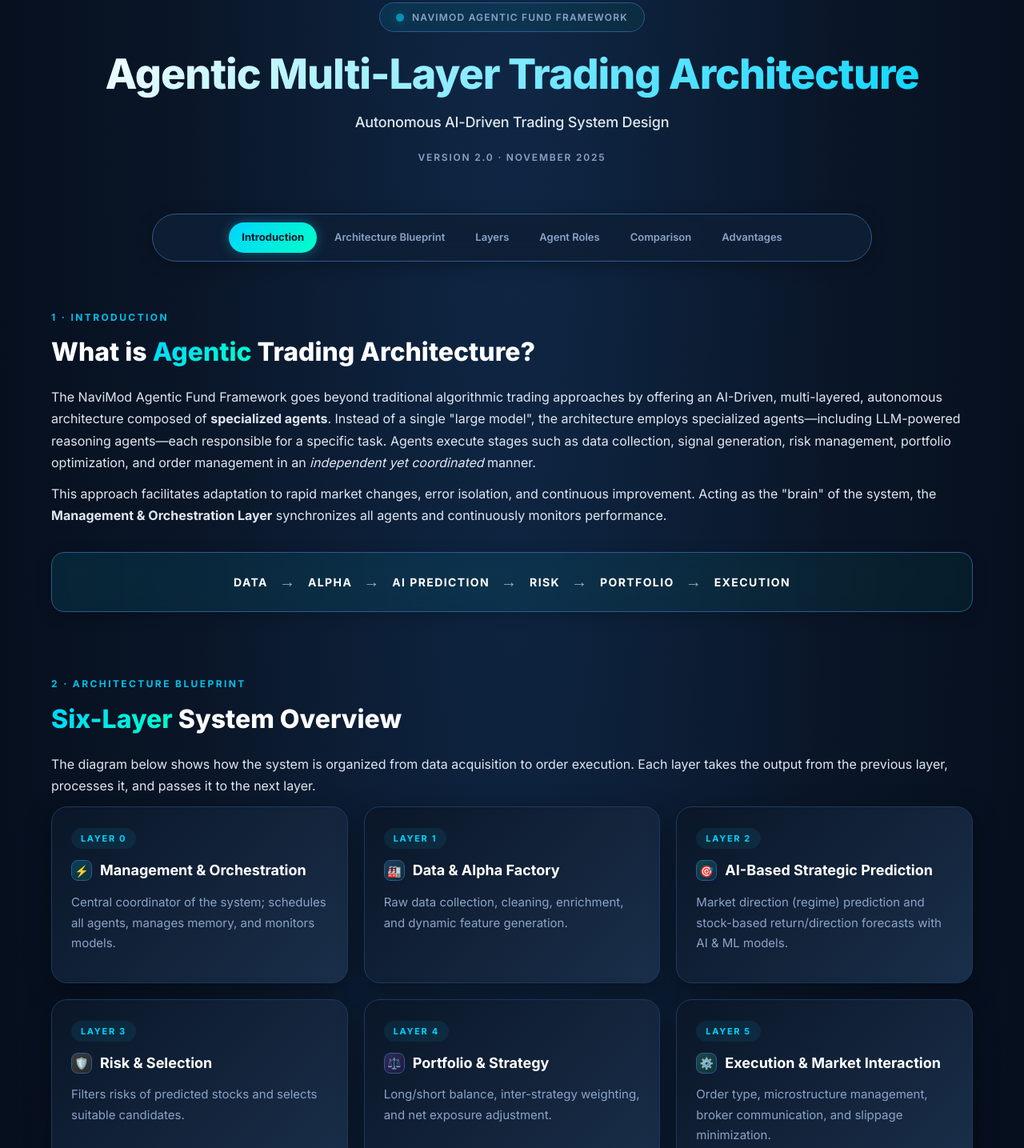
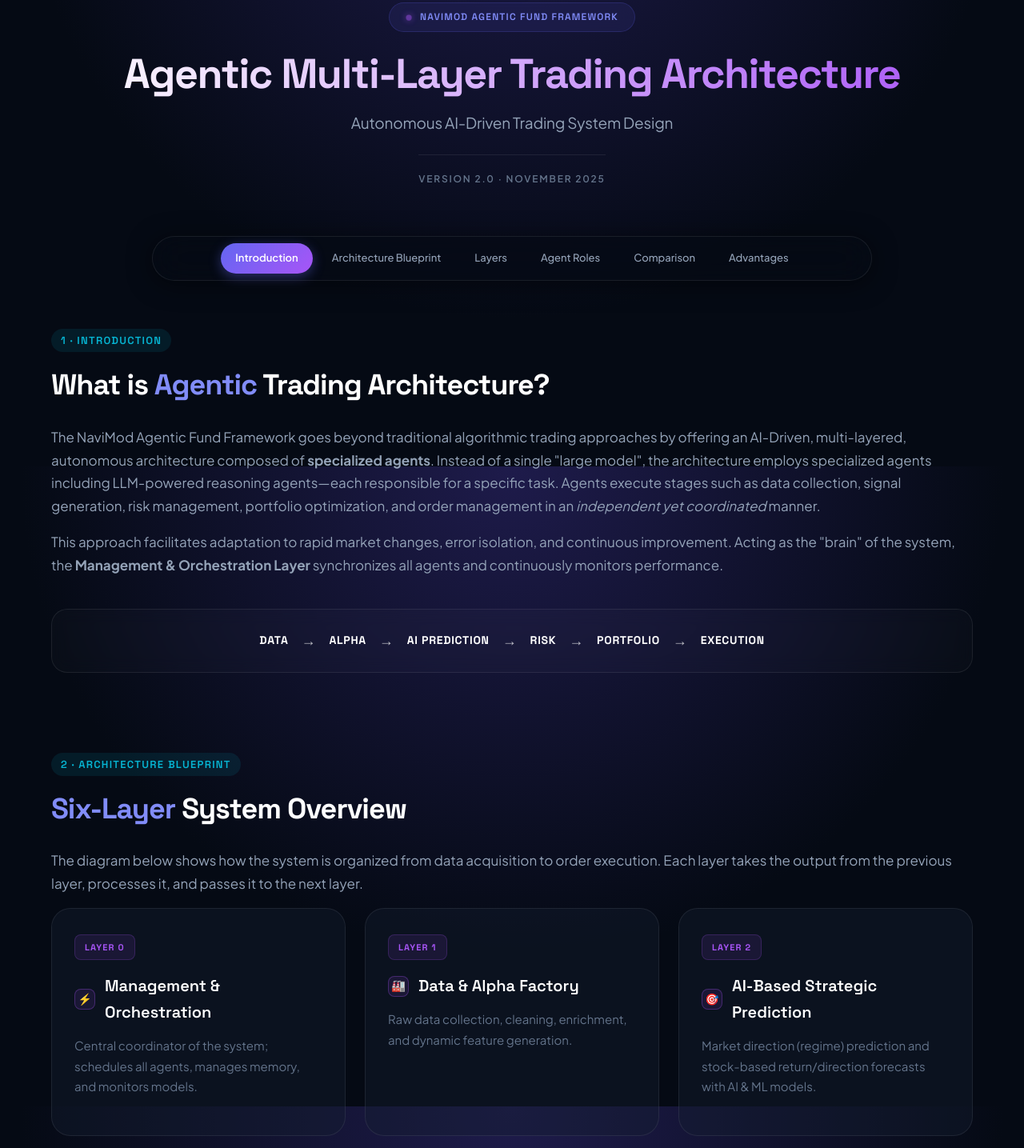
Before and after one commit to navimod-web/agentic_framework, a plain HTML site: page index.html in a window 1280 px wide. Shown: the part 217-1652 px from the top of the page at 80% size. Drawn offline with Linux system fonts and the light colour scheme.

Commit message:
Add files via upload

```diff
--- a/index.html
+++ b/index.html
@@ -1,8 +1,7 @@
 <!DOCTYPE html>
 <html lang="en">
 <head>
-   <!-- Google tag (gtag.js) -->
-<script async src="https://www.googletagmanager.com/gtag/js?id=G-5TS9K7M4HJ"></script>
+   <script async src="https://www.googletagmanager.com/gtag/js?id=G-5TS9K7M4HJ"></script>
 <script>
   window.dataLayer = window.dataLayer || [];
   function gtag(){dataLayer.push(arguments);}
@@ -10,49 +9,50 @@
 
   gtag('config', 'G-5TS9K7M4HJ');
 </script>
-<script>
-  window.dataLayer = window.dataLayer || [];
-  function gtag(){dataLayer.push(arguments);}
-  gtag('js', new Date());
-
-  gtag('config', 'G-XRV0JVTY6Q');
-</script>
   <meta charset="UTF-8" />
   <title>Agentic Multi-Layer Trading Architecture | NaviMod</title>
   <meta name="viewport" content="width=device-width, initial-scale=1" />
+
   <link rel="preconnect" href="https://fonts.googleapis.com">
   <link rel="preconnect" href="https://fonts.gstatic.com" crossorigin>
-  <link href="https://fonts.googleapis.com/css2?family=Inter:wght@300;400;500;600;700;800&display=swap" rel="stylesheet">
+  <link href="https://fonts.googleapis.com/css2?family=Plus+Jakarta+Sans:wght@300;400;500;600;700;800&family=Space+Grotesk:wght@500;600;700&display=swap" rel="stylesheet">
+
   <style>
     :root {
-      /* Theme Variables */
-      --bg-main: #0a1628;
-      --bg-card: #0f1f35;
-      --bg-card-hover: #142942;
-      --accent: #00d4ff;
-      --accent-secondary: #00ffc8;
-      --accent-soft: rgba(0, 212, 255, 0.08);
-      --accent-glow: rgba(0, 212, 255, 0.35);
-      --text-main: #ffffff;
-      --text-secondary: #e0e7f1;
-      --text-muted: #8ba3c7;
-      --border-soft: #1e3a5f;
-      --border-bright: #2d5a8f;
-      --gradient-1: linear-gradient(135deg, #0a1628 0%, #1a2f4a 100%);
-      --gradient-2: linear-gradient(135deg, rgba(0, 212, 255, 0.1) 0%, rgba(0, 255, 200, 0.05) 100%);
+      /* --- NAVIMOD BRAND PALETTE (Purple/Indigo Theme) --- */
+      --bg-main: #02040a;
+      --bg-card: rgba(20, 30, 48, 0.4);
+      --bg-card-hover: rgba(255, 255, 255, 0.06);
+
+      --primary: #6366f1;       /* Indigo */
+      --primary-light: #818cf8;
+      --accent: #a855f7;        /* Purple (Ana vurgu rengi) */
+      --accent-secondary: #06b6d4; /* Cyan (İkincil vurgu - detaylar için) */
+
+      --text-main: #f8fafc;
+      --text-secondary: #94a3b8;
+      --text-muted: #64748b;
+
+      --border-soft: rgba(255, 255, 255, 0.08);
+      --border-bright: rgba(168, 85, 247, 0.3);
+
+      --gradient-hero: radial-gradient(circle at top center, #1e1b4b 0%, #050a14 60%);
+      --gradient-accent: linear-gradient(135deg, var(--primary) 0%, var(--accent) 100%);
     }
 
     * { box-sizing: border-box; margin: 0; padding: 0; }
 
     body {
-      font-family: "Inter", sans-serif;
-      background: radial-gradient(ellipse at top, #0f2847 0%, #0a1628 45%, #020814 100%);
+      font-family: 'Plus Jakarta Sans', sans-serif;
+      background: var(--bg-main);
+      background-image: var(--gradient-hero);
+      background-attachment: fixed;
       color: var(--text-main);
       line-height: 1.65;
     }
 
-    a { color: var(--accent); text-decoration: none; transition: color 0.2s; }
-    a:hover { color: var(--accent-secondary); }
+    a { color: var(--primary-light); text-decoration: none; transition: color 0.2s; }
+    a:hover { color: var(--accent); }
 
     .page {
       max-width: 1200px;
@@ -69,11 +69,11 @@
 
     /* Logo Image Style */
     .hero-logo {
-      width: 130px; /* Logo Size */
+      width: 130px;
       height: auto;
       display: block;
-      margin: 0 auto 32px; /* Center and space bottom */
-      filter: drop-shadow(0 0 25px rgba(0, 212, 255, 0.25)); /* Neon Glow */
+      margin: 0 auto 32px;
+      filter: drop-shadow(0 0 25px rgba(99, 102, 241, 0.3)); /* Indigo Glow */
       animation: fadeDown 1.2s cubic-bezier(0.2, 0.8, 0.2, 1);
     }
 
@@ -88,37 +88,39 @@
       gap: 10px;
       padding: 8px 20px;
       border-radius: 999px;
-      background: var(--gradient-2);
-      border: 1px solid var(--border-bright);
-      color: var(--text-muted);
+      background: rgba(99, 102, 241, 0.1);
+      border: 1px solid rgba(99, 102, 241, 0.2);
+      color: #818cf8;
       font-size: 12px;
       font-weight: 600;
       letter-spacing: 0.1em;
       text-transform: uppercase;
       backdrop-filter: blur(10px);
+      font-family: 'Space Grotesk', sans-serif;
     }
 
     .logo-dot {
-      width: 10px;
-      height: 10px;
+      width: 8px;
+      height: 8px;
       border-radius: 50%;
       background: var(--accent);
-      box-shadow: 0 0 12px var(--accent-glow), 0 0 24px var(--accent-glow);
+      box-shadow: 0 0 10px var(--accent);
       animation: pulse 2s infinite;
     }
 
     @keyframes pulse {
-      0%, 100% { opacity: 1; }
-      50% { opacity: 0.6; }
+      0%, 100% { opacity: 1; transform: scale(1); }
+      50% { opacity: 0.5; transform: scale(0.9); }
     }
 
     h1 {
       margin-top: 24px;
+      font-family: 'Space Grotesk', sans-serif;
       font-size: clamp(36px, 5vw, 52px);
-      font-weight: 800;
-      letter-spacing: -0.02em;
+      font-weight: 700;
+      letter-spacing: -1.5px;
       line-height: 1.1;
-      background: linear-gradient(135deg, #ffffff 0%, var(--accent) 100%);
+      background: linear-gradient(to right, #ffffff, #a855f7);
       -webkit-background-clip: text;
       -webkit-text-fill-color: transparent;
       background-clip: text;
@@ -126,29 +128,32 @@
 
     .subtitle {
       margin-top: 16px;
-      font-size: 18px;
-      font-weight: 500;
+      font-size: 19px;
+      font-weight: 400;
       color: var(--text-secondary);
       letter-spacing: -0.01em;
     }
 
     .hero-meta {
-      margin-top: 20px;
+      margin-top: 24px;
       font-size: 12px;
       font-weight: 600;
       color: var(--text-muted);
       text-transform: uppercase;
       letter-spacing: 0.15em;
+      border-top: 1px solid var(--border-soft);
+      display: inline-block;
+      padding-top: 20px;
     }
 
     /* NAVIGATION */
     nav {
       margin: 40px auto 60px;
       max-width: 900px;
-      background: rgba(15, 31, 53, 0.85);
+      background: rgba(5, 10, 20, 0.6);
       border-radius: 999px;
-      border: 1px solid var(--border-bright);
-      padding: 10px 16px;
+      border: 1px solid var(--border-soft);
+      padding: 8px;
       display: flex;
       flex-wrap: wrap;
       justify-content: center;
@@ -156,92 +161,100 @@
       position: sticky;
       top: 20px;
       z-index: 100;
-      backdrop-filter: blur(16px);
-      box-shadow: 0 4px 20px rgba(0, 0, 0, 0.3);
+      backdrop-filter: blur(20px);
+      box-shadow: 0 4px 30px rgba(0, 0, 0, 0.5);
     }
 
     nav a {
       font-size: 13px;
-      font-weight: 600;
-      padding: 8px 16px;
+      font-weight: 500;
+      padding: 8px 18px;
       border-radius: 999px;
-      color: var(--text-muted);
-      transition: all 0.2s ease;
+      color: var(--text-secondary);
+      transition: all 0.3s ease;
+      font-family: 'Plus Jakarta Sans', sans-serif;
     }
 
     nav a:hover {
-      background: var(--accent-soft);
-      color: var(--accent);
-      transform: translateY(-1px);
+      color: white;
+      background: rgba(255,255,255,0.05);
     }
 
     nav a.active {
-      background: linear-gradient(135deg, var(--accent) 0%, var(--accent-secondary) 100%);
-      color: var(--bg-main);
-      box-shadow: 0 0 16px var(--accent-glow);
-      font-weight: 700;
+      background: var(--gradient-accent);
+      color: white;
+      box-shadow: 0 4px 15px rgba(99, 102, 241, 0.4);
+      font-weight: 600;
     }
 
     /* SECTIONS */
     section {
-      margin-bottom: 80px;
-      scroll-margin-top: 100px;
+      margin-bottom: 100px;
+      scroll-margin-top: 120px;
     }
 
     .section-kicker {
-      font-size: 12px;
-      font-weight: 700;
+      font-family: 'Space Grotesk', sans-serif;
+      font-size: 13px;
+      font-weight: 600;
       text-transform: uppercase;
-      letter-spacing: 0.2em;
-      color: var(--accent);
-      margin-bottom: 8px;
-      opacity: 0.9;
+      letter-spacing: 0.1em;
+      color: var(--accent-secondary);
+      margin-bottom: 12px;
+      display: inline-block;
+      padding: 4px 12px;
+      background: rgba(6, 182, 212, 0.1);
+      border-radius: 20px;
     }
 
     section h2 {
-      font-size: 32px;
-      font-weight: 800;
-      margin-bottom: 16px;
-      color: var(--text-main);
+      font-family: 'Space Grotesk', sans-serif;
+      font-size: 36px;
+      font-weight: 700;
+      margin-bottom: 20px;
+      color: white;
+      letter-spacing: -1px;
     }
 
     section h2 span {
-      background: linear-gradient(135deg, var(--accent) 0%, var(--accent-secondary) 100%);
-      -webkit-background-clip: text;
-      -webkit-text-fill-color: transparent;
-      background-clip: text;
+      color: var(--primary-light);
     }
 
     p {
-      margin-bottom: 12px;
+      margin-bottom: 16px;
       color: var(--text-secondary);
-      font-size: 16px;
+      font-size: 17px;
       line-height: 1.7;
     }
 
-    .muted { color: var(--text-muted); font-size: 15px; }
+    .muted { color: #64748b; font-size: 15px; }
 
     /* Flow Strip */
     .flow-strip {
-      margin: 32px 0 40px;
-      padding: 20px 24px;
-      border-radius: 16px;
-      border: 1px solid var(--border-bright);
-      background: var(--gradient-2);
+      margin: 40px 0;
+      padding: 24px;
+      border-radius: 20px;
+      border: 1px solid var(--border-soft);
+      background: rgba(255,255,255,0.02);
       backdrop-filter: blur(10px);
       display: flex;
       flex-wrap: wrap;
-      gap: 8px;
+      gap: 12px;
       justify-content: center;
       align-items: center;
       font-size: 14px;
-      box-shadow: 0 4px 20px rgba(0, 0, 0, 0.2);
     }
-    .flow-strip span { text-transform: uppercase; letter-spacing: 0.1em; font-weight: 700; color: var(--text-main); }
-    .flow-arrow { opacity: 0.6; font-size: 20px; margin: 0 6px; color: var(--accent); }
+    .flow-strip span {
+        text-transform: uppercase;
+        letter-spacing: 0.05em;
+        font-weight: 700;
+        color: white;
+        font-family: 'Space Grotesk', sans-serif;
+    }
+    .flow-arrow { opacity: 0.7; font-size: 18px; margin: 0 4px; color: var(--accent); }
 
     /* Grid */
-    .grid { display: grid; gap: 20px; }
+    .grid { display: grid; gap: 24px; }
     @media (min-width: 860px) {
       .grid-3 { grid-template-columns: repeat(3, minmax(0, 1fr)); }
       .grid-2 { grid-template-columns: repeat(2, minmax(0, 1fr)); }
@@ -249,109 +262,127 @@
 
     /* Cards */
     .card {
-      background: var(--gradient-1);
-      border-radius: 20px;
+      background: var(--bg-card);
+      border-radius: 24px;
       border: 1px solid var(--border-soft);
-      padding: 24px;
-      box-shadow: 0 8px 32px rgba(0, 0, 0, 0.4);
-      transition: all 0.3s cubic-bezier(0.4, 0, 0.2, 1);
+      padding: 32px 28px;
+      transition: all 0.4s ease;
       position: relative;
       overflow: hidden;
     }
     .card::before {
       content: ''; position: absolute; top: 0; left: 0; right: 0; height: 3px;
-      background: linear-gradient(90deg, var(--accent) 0%, var(--accent-secondary) 100%);
+      background: var(--gradient-accent);
       opacity: 0; transition: opacity 0.3s ease;
     }
     .card:hover {
-      transform: translateY(-6px);
-      box-shadow: 0 16px 48px rgba(0, 0, 0, 0.5);
-      border-color: var(--border-bright);
-      background: var(--bg-card-hover);
+      transform: translateY(-8px);
+      border-color: var(--primary);
+      background: rgba(255,255,255,0.05);
+      box-shadow: 0 20px 40px -10px rgba(0,0,0,0.5);
     }
     .card:hover::before { opacity: 1; }
 
     .card-tag {
       display: inline-block; font-size: 11px; font-weight: 700; text-transform: uppercase;
-      letter-spacing: 0.15em; color: var(--accent); background: var(--accent-soft);
-      padding: 4px 12px; border-radius: 999px; margin-bottom: 12px;
+      letter-spacing: 0.1em; color: var(--accent);
+      background: rgba(168, 85, 247, 0.1);
+      border: 1px solid rgba(168, 85, 247, 0.2);
+      padding: 6px 12px; border-radius: 8px; margin-bottom: 16px;
+      font-family: 'Space Grotesk', sans-serif;
     }
 
     .card h3 {
-      font-size: 18px; font-weight: 700; margin-bottom: 12px; color: var(--text-main);
-      display: flex; align-items: center; gap: 10px;
+      font-size: 20px; font-weight: 600; margin-bottom: 12px; color: white;
+      display: flex; align-items: center; gap: 12px;
+      font-family: 'Space Grotesk', sans-serif;
     }
+
+    /* Kart İkonları İçin Stil */
     .card h3::before {
       content: ''; width: 24px; height: 24px; flex-shrink: 0; border-radius: 8px;
-      background: var(--accent-soft); border: 1px solid var(--border-bright);
+      background: rgba(168, 85, 247, 0.1); border: 1px solid rgba(168, 85, 247, 0.3);
       display: flex; align-items: center; justify-content: center; font-size: 14px;
     }
-    .card.c1 h3::before { content: '⚡'; background: linear-gradient(135deg, rgba(0,212,255,0.2), rgba(0,255,200,0.1)); }
-    .card.c2 h3::before { content: '🏭'; background: linear-gradient(135deg, rgba(100,200,255,0.2), rgba(0,212,255,0.1)); }
-    .card.c3 h3::before { content: '🎯'; background: linear-gradient(135deg, rgba(0,255,200,0.2), rgba(0,212,255,0.1)); }
-    .card.c4 h3::before { content: '🛡️'; background: linear-gradient(135deg, rgba(255,200,100,0.2), rgba(255,150,0,0.1)); }
-    .card.c5 h3::before { content: '⚖️'; background: linear-gradient(135deg, rgba(200,100,255,0.2), rgba(150,0,255,0.1)); }
-    .card.c6 h3::before { content: '⚙️'; background: linear-gradient(135deg, rgba(100,255,200,0.2), rgba(0,255,150,0.1)); }
+
+    /* İkon İçerikleri Korundu */
+    .card.c1 h3::before { content: '⚡'; }
+    .card.c2 h3::before { content: '🏭'; }
+    .card.c3 h3::before { content: '🎯'; }
+    .card.c4 h3::before { content: '🛡️'; }
+    .card.c5 h3::before { content: '⚖️'; }
+    .card.c6 h3::before { content: '⚙️'; }
 
     /* Lists */
-    ul { list-style: none; padding: 0; margin-top: 16px; }
-    li { padding-left: 28px; margin-bottom: 10px; position: relative; color: var(--text-secondary); font-size: 15px; }
-    li::before { content: '→'; position: absolute; left: 8px; color: var(--accent); font-weight: 700; }
-    li strong { color: var(--text-main); font-weight: 600; }
+    ul { list-style: none; padding: 0; margin-top: 20px; }
+    li {
+        padding-left: 24px; margin-bottom: 12px; position: relative;
+        color: var(--text-secondary); font-size: 15px; font-weight: 500;
+    }
+    li::before {
+        content: ''; position: absolute; left: 0; top: 9px;
+        width: 6px; height: 6px; border-radius: 50%; background: var(--primary);
+    }
+    li strong { color: white; font-weight: 600; }
 
     /* Pill List */
-    .pill-list { display: flex; flex-wrap: wrap; gap: 8px; margin-top: 16px; }
+    .pill-list { display: flex; flex-wrap: wrap; gap: 8px; margin-top: 20px; }
     .pill {
-      display: inline-block; padding: 6px 14px; background: var(--accent-soft);
-      border: 1px solid var(--border-soft); border-radius: 999px;
-      font-size: 12px; font-weight: 600; color: var(--accent);
+      display: inline-block; padding: 6px 14px;
+      background: rgba(255,255,255,0.03);
+      border: 1px solid var(--border-soft); border-radius: 6px;
+      font-size: 12px; font-weight: 600; color: #cbd5e1;
     }
 
     /* Tables */
     table {
-      width: 100%; border-collapse: separate; border-spacing: 0; margin: 24px 0;
-      background: var(--gradient-1); border-radius: 16px; overflow: hidden;
-      border: 1px solid var(--border-soft); box-shadow: 0 8px 32px rgba(0,0,0,0.3);
+      width: 100%; border-collapse: separate; border-spacing: 0; margin: 30px 0;
+      background: rgba(255,255,255,0.02); border-radius: 20px; overflow: hidden;
+      border: 1px solid var(--border-soft);
     }
-    thead { background: linear-gradient(135deg, rgba(0,212,255,0.15), rgba(0,255,200,0.08)); }
+    thead { background: rgba(0,0,0,0.2); }
     th {
-      text-align: left; padding: 18px 20px; font-weight: 700; font-size: 14px;
-      text-transform: uppercase; letter-spacing: 0.08em; color: var(--text-main);
-      border-bottom: 2px solid var(--border-bright);
+      text-align: left; padding: 20px 24px; font-weight: 700; font-size: 13px;
+      text-transform: uppercase; letter-spacing: 0.1em; color: var(--text-secondary);
+      border-bottom: 1px solid var(--border-soft);
+      font-family: 'Space Grotesk', sans-serif;
     }
-    td { padding: 18px 20px; border-bottom: 1px solid var(--border-soft); color: var(--text-secondary); font-size: 15px; }
-    tbody tr:hover { background: rgba(0, 212, 255, 0.05); }
+    td { padding: 20px 24px; border-bottom: 1px solid var(--border-soft); color: var(--text-secondary); font-size: 15px; }
+    tbody tr:hover { background: rgba(255, 255, 255, 0.02); }
     tbody tr:last-child td { border-bottom: none; }
-    td strong { color: var(--accent); font-weight: 700; }
+    td strong { color: white; font-weight: 600; }
 
     /* Footer & Home Button */
     footer {
       margin-top: 100px; padding-top: 40px; border-top: 1px solid var(--border-soft);
       text-align: center; color: var(--text-muted); font-size: 14px;
     }
-    .brand { font-weight: 700; font-size: 16px; color: var(--accent); letter-spacing: 0.05em; }
+    .brand {
+        font-family: 'Space Grotesk', sans-serif;
+        font-weight: 700; font-size: 16px; color: white; letter-spacing: -0.5px;
+    }
 
     .home-button {
       position: fixed; top: 24px; left: 24px; z-index: 999;
       display: flex; align-items: center; justify-content: center;
-      width: 48px; height: 48px; border-radius: 50%;
-      background: rgba(15, 31, 53, 0.9); border: 1px solid var(--border-bright);
+      width: 48px; height: 48px; border-radius: 12px;
+      background: rgba(15, 31, 53, 0.8); border: 1px solid var(--border-soft);
       color: var(--text-muted); transition: all 0.3s cubic-bezier(0.4, 0, 0.2, 1);
-      backdrop-filter: blur(12px); box-shadow: 0 4px 20px rgba(0, 0, 0, 0.3);
+      backdrop-filter: blur(12px);
     }
     .home-button:hover {
-      background: linear-gradient(135deg, var(--accent) 0%, var(--accent-secondary) 100%);
-      color: var(--bg-main); border-color: var(--accent); transform: translateY(-2px);
-      box-shadow: 0 0 24px var(--accent-glow);
+      background: var(--primary);
+      color: white; border-color: var(--primary); transform: translateY(-2px);
+      box-shadow: 0 10px 20px -5px rgba(99, 102, 241, 0.4);
     }
-    .home-button svg { width: 22px; height: 22px; stroke-width: 2.5; }
+    .home-button svg { width: 20px; height: 20px; stroke-width: 2; }
 
     /* Mobile */
     @media (max-width: 860px) {
       .page { padding: 40px 20px 60px; }
       header { margin-top: 40px; }
       .hero-logo { width: 100px; } /* Smaller logo on mobile */
-      .home-button { top: 16px; left: 16px; width: 42px; height: 42px; }
+      .home-button { top: 16px; left: 16px; width: 42px; height: 42px; border-radius: 10px; }
       .home-button svg { width: 18px; height: 18px; }
       h1 { font-size: 32px; }
       table { display: block; overflow-x: auto; }
@@ -359,7 +390,7 @@
     }
 
     html { scroll-behavior: smooth; }
-    ::selection { background: var(--accent); color: var(--bg-main); }
+    ::selection { background: var(--primary); color: white; }
   </style>
 </head>
 <body>
@@ -399,7 +430,7 @@
       <p>
         The NaviMod Agentic Fund Framework goes beyond traditional algorithmic trading
         approaches by offering an AI-Driven, multi-layered, autonomous architecture composed of <strong>specialized agents</strong>.
-        Instead of a single "large model", the architecture employs specialized agents—including LLM-powered reasoning agents—each responsible for a specific task.
+        Instead of a single "large model", the architecture employs specialized agents including LLM-powered reasoning agents—each responsible for a specific task.
         Agents execute stages such as data collection, signal generation, risk management, portfolio
         optimization, and order management in an <em>independent yet coordinated</em> manner.
       </p>
```
